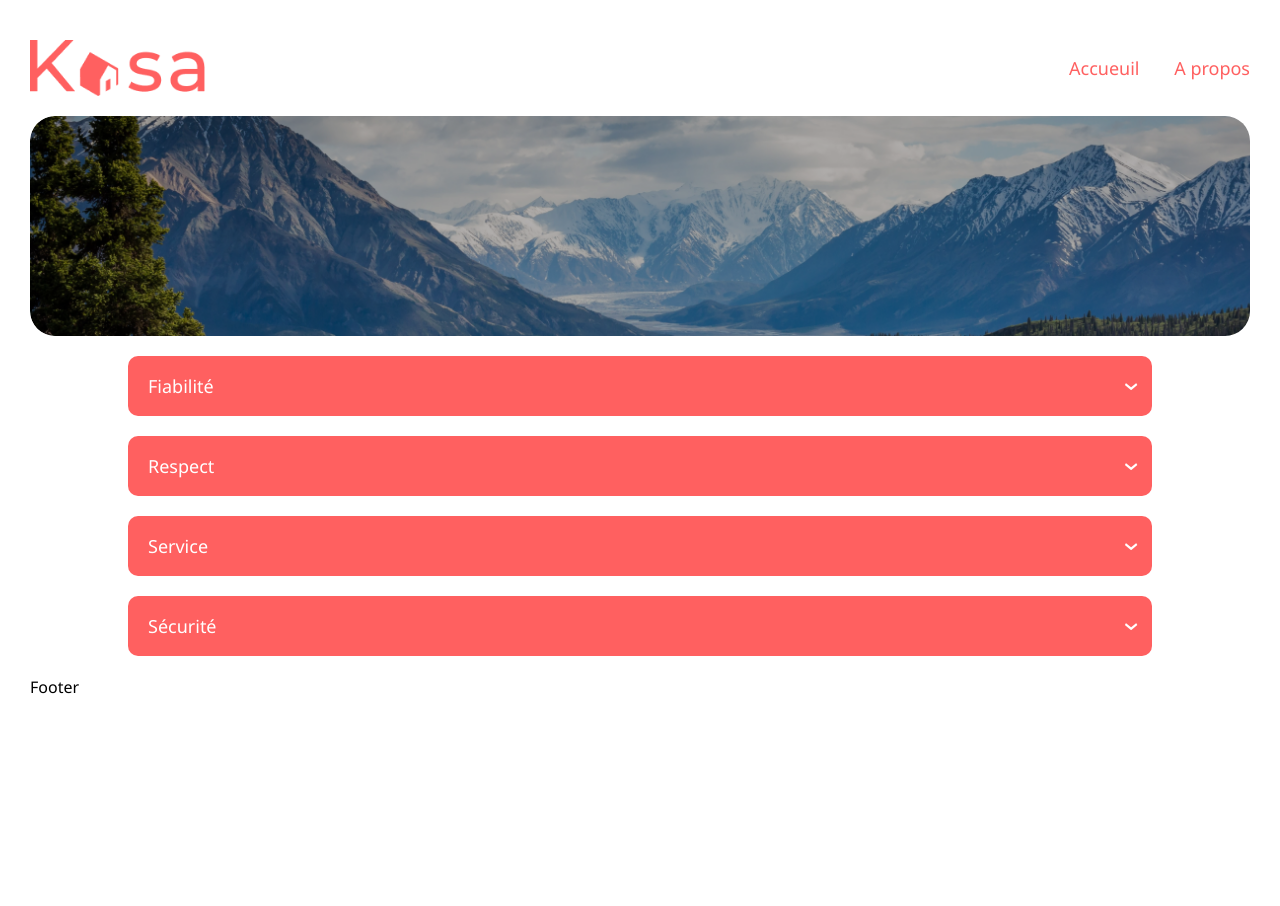
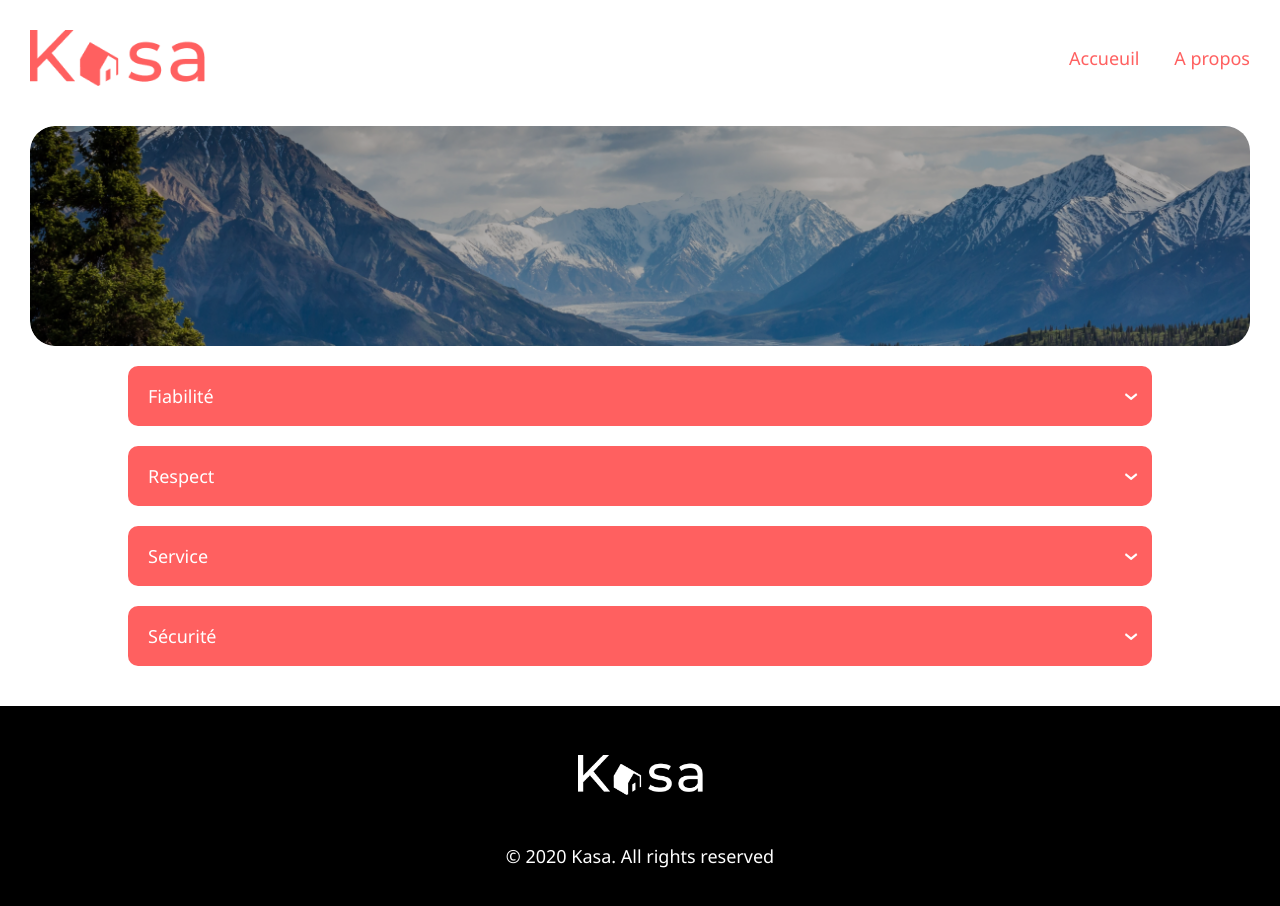
Before and after one commit to milonte/Kasa, a React (Create React App) app: page /about in a window 1280 px wide. Shown: the top 906 px of the page. Before the commit the page ends 800 px from the top, so only its background shows below. Built offline with nearby package versions, Linux system fonts and the light colour scheme.

Commit message:
Footer + update baseTemplate css

```diff
--- a/src/components/Footer.tsx
+++ b/src/components/Footer.tsx
@@ -1,7 +1,10 @@
-import React from 'react'
+import '../styles/footer.scss';
 
 export default function Footer() {
   return (
-    <div>Footer</div>
+    <div id="footer">
+      <img className="footer-logo" src="../images/logo.png" alt="Kasa-logo" />
+      <span className="copyrights">© 2020 Kasa. All rights reserved</span>
+    </div >
   )
 }
--- a/src/styles/error.scss
+++ b/src/styles/error.scss
@@ -12,8 +12,8 @@
     display: flex;
     flex-direction: column;
     justify-content: space-around;
-    /* full height - margin-top - navbar height - bottom height */
-    height: calc(100vh - 40px - 67px - 200px);
+    /* win height - nav margin - nav height - footer */
+    min-height: calc(100vh - 80px - 67px - 210px);
 
     @include config.screen-max(config.$tablet-max-width) {
         margin-left: 30px;
--- /dev/null
+++ b/src/styles/footer.scss
@@ -0,0 +1,31 @@
+@use './_config.scss' as config;
+
+#footer {
+    width: 100vw;
+    height: 210px;
+    margin: 0;
+    background-color: #000;
+    color: #fff;
+    display: flex;
+    flex-direction: column;
+    flex-wrap: nowrap;
+    justify-content: space-evenly;
+    align-items: center;
+
+    .footer-logo {
+        width: 125px;
+        filter: brightness(100);
+    }
+
+    .copyrights {
+        font-size: 24px;
+
+        @include config.screen-max(config.$tablet-max-width) {
+            font-size: 18px;
+        }
+
+        @include config.screen-max(config.$phone-max-width) {
+            font-size: 12px;
+        }
+    }
+}
--- a/src/styles/index.scss
+++ b/src/styles/index.scss
@@ -5,8 +5,11 @@ body {
   font-family: 'Montserrat', 'Segoe UI', 'Roboto';
   -webkit-font-smoothing: antialiased;
   -moz-osx-font-smoothing: grayscale;
+
+  #outlet-container {
     margin: 40px 100px;
-  margin-bottom: 0px;
+    /* win height - margin - nav margin - nav height - footer */
+    min-height: calc(100vh - 40px - 80px - 67px - 210px);
 
     @include config.screen-max(config.$tablet-max-width) {
       margin-left: 30px;
@@ -16,6 +19,7 @@ body {
     @include config.screen-max(config.$phone-max-width) {
       margin-left: 0;
       margin-right: 0;
+    }
   }
 
   .banner {
@@ -28,6 +32,7 @@ body {
     justify-content: center;
     font-size: 48px;
   }
+
 }
 
 code {
--- a/src/styles/navbar.scss
+++ b/src/styles/navbar.scss
@@ -7,8 +7,14 @@
     justify-content: space-between;
     align-items: center;
 
+    margin: 40px 100px;
+
+    @include config.screen-max(config.$tablet-max-width) {
+        margin: 30px 30px;
+    }
+
     @include config.screen-max(config.$phone-max-width) {
-        margin: 30px;
+        margin: 0 30px;
     }
 
     #logo {
--- a/src/views/BaseTemplate.tsx
+++ b/src/views/BaseTemplate.tsx
@@ -5,9 +5,11 @@ import Footer from '../components/Footer'
 export default function BaseTemplate() {
   return (
     <div>
-          <Navbar />
-          <Outlet />
-          <Footer />
+      <Navbar />
+      <div id="outlet-container">
+        <Outlet />
       </div>
+      <Footer />
+    </div>
   )
 }
```
Lines whose indentation alone changed are shown as unchanged.
